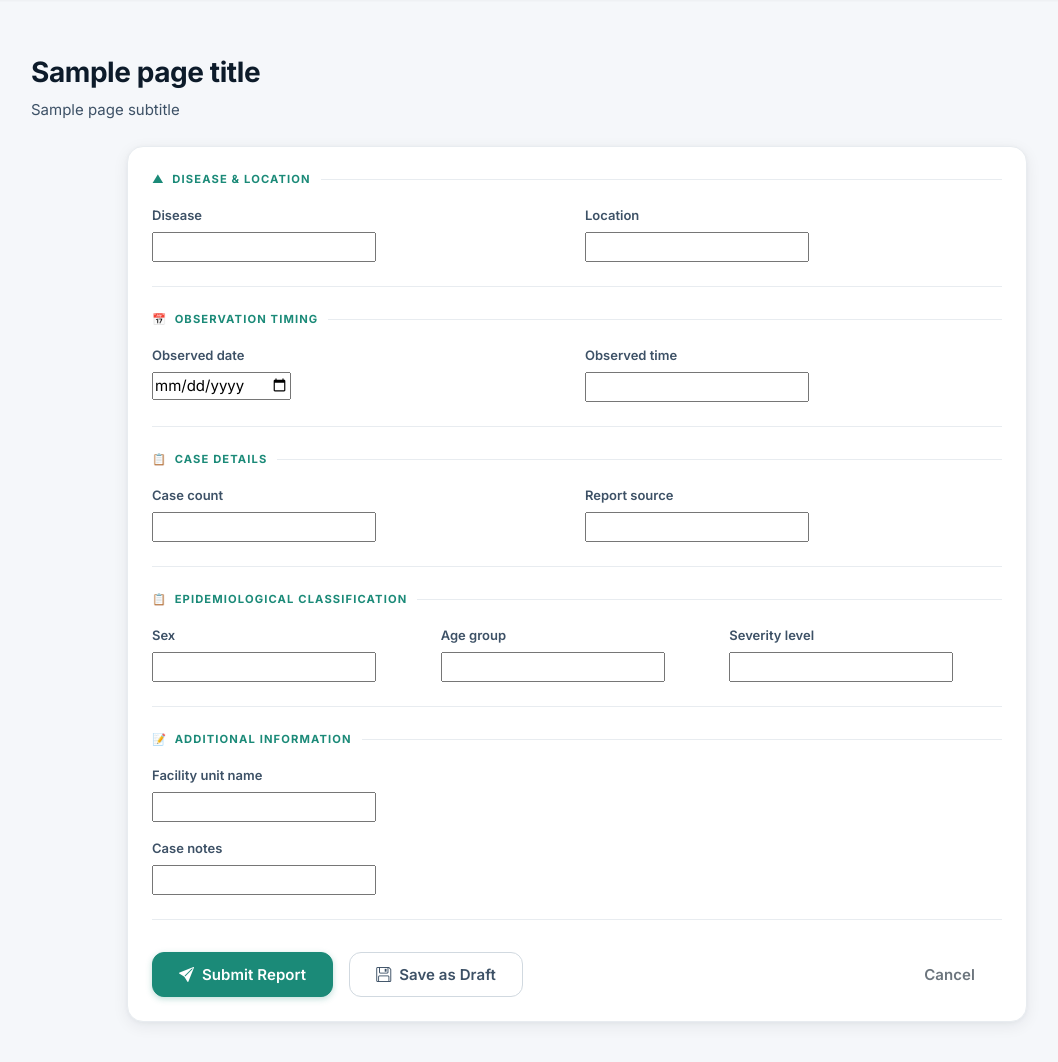
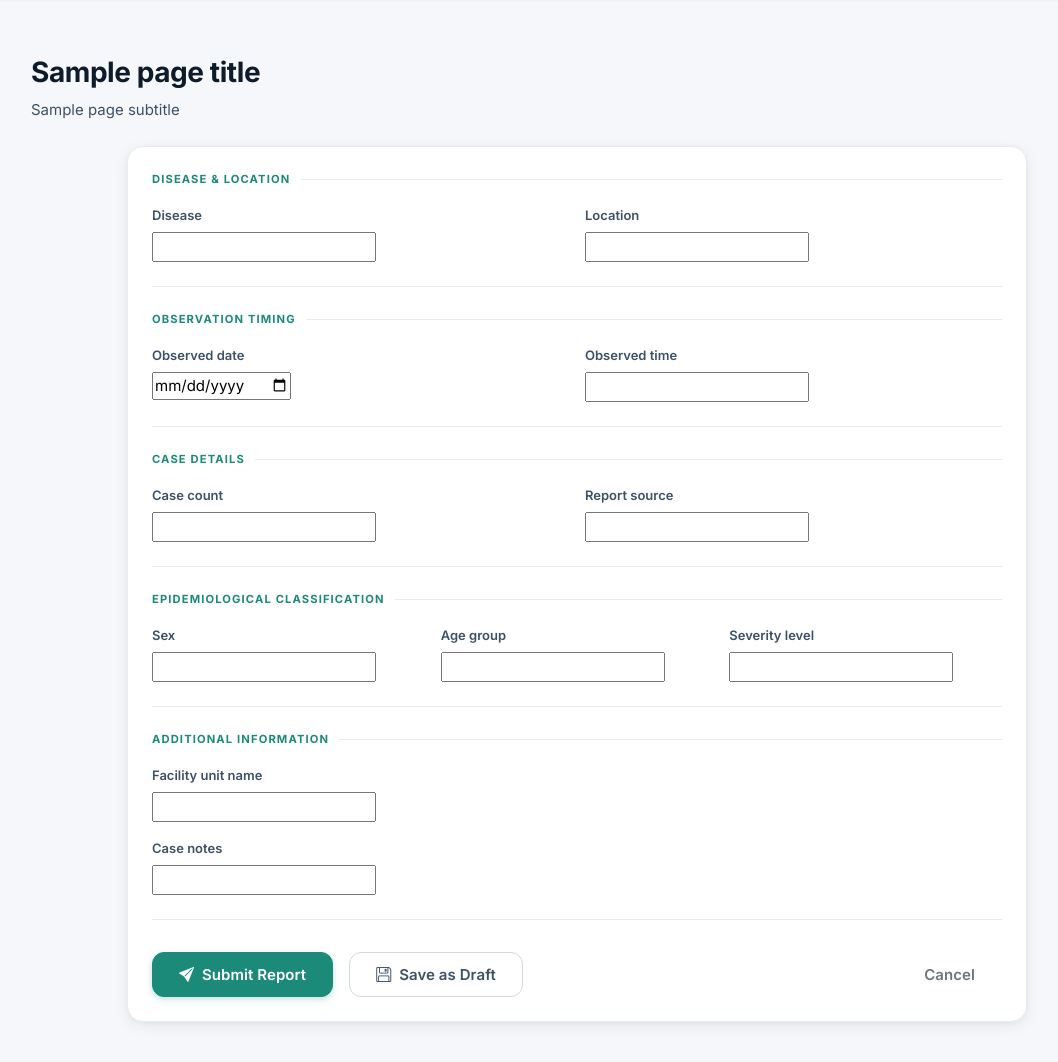
Before and after one commit to princesscheryl/disease-surveillance-dashboard, a Django app: template disease_surveillance_dashboard/templates/reporting/report_form.html in a window 1280 px wide. Shown: the part 60-1122 px from the top of the page, without its empty margins (63-1121 px from the left). Run offline with Django 5.2, Linux system fonts and the light colour scheme; the template is opened without the code that fills it: most values are stand-ins (such as "Sample title", 1, 10 or a date in 2020); form fields are guessed from the names that the template uses; some libraries are stand-ins or nearby versions.

Commit message:
Update reporting form fields template

```diff
--- a/disease_surveillance_dashboard/templates/reporting/_form_fields.html
+++ b/disease_surveillance_dashboard/templates/reporting/_form_fields.html
@@ -5,7 +5,7 @@
 
 {# ── Disease & Location ── #}
 <div class="report-form-section">
-  <div class="form-group-label">&#9650;&nbsp; Disease &amp; Location</div>
+  <div class="form-group-label">Disease &amp; Location</div>
   <div class="row g-3">
     <div class="col-md-6">
       <label for="{{ form.disease.id_for_label }}" class="form-label">{{ form.disease.label }}</label>
@@ -26,7 +26,7 @@
 
 {# ── Observation Timing ── #}
 <div class="report-form-section">
-  <div class="form-group-label">&#128197;&nbsp; Observation Timing</div>
+  <div class="form-group-label">Observation Timing</div>
   <div class="row g-3">
     <div class="col-md-6">
       <label for="{{ form.observed_date.id_for_label }}" class="form-label">{{ form.observed_date.label }}</label>
@@ -47,7 +47,7 @@
 
 {# ── Case Details ── #}
 <div class="report-form-section">
-  <div class="form-group-label">&#128203;&nbsp; Case Details</div>
+  <div class="form-group-label">Case Details</div>
   <div class="row g-3">
     <div class="col-md-6">
       <label for="{{ form.case_count.id_for_label }}" class="form-label">{{ form.case_count.label }}</label>
@@ -68,7 +68,7 @@
 
 {# ── Epidemiological Classification ── #}
 <div class="report-form-section">
-  <div class="form-group-label">&#128203;&nbsp; Epidemiological Classification</div>
+  <div class="form-group-label">Epidemiological Classification</div>
   <div class="row g-3">
     <div class="col-md-4">
       <label for="{{ form.sex.id_for_label }}" class="form-label">{{ form.sex.label }}</label>
@@ -96,7 +96,7 @@
 
 {# ── Additional Information ── #}
 <div class="report-form-section">
-  <div class="form-group-label">&#128221;&nbsp; Additional Information</div>
+  <div class="form-group-label">Additional Information</div>
   <div class="mb-3">
     <label for="{{ form.facility_unit_name.id_for_label }}" class="form-label">{{ form.facility_unit_name.label }}</label>
     {{ form.facility_unit_name }}
```
